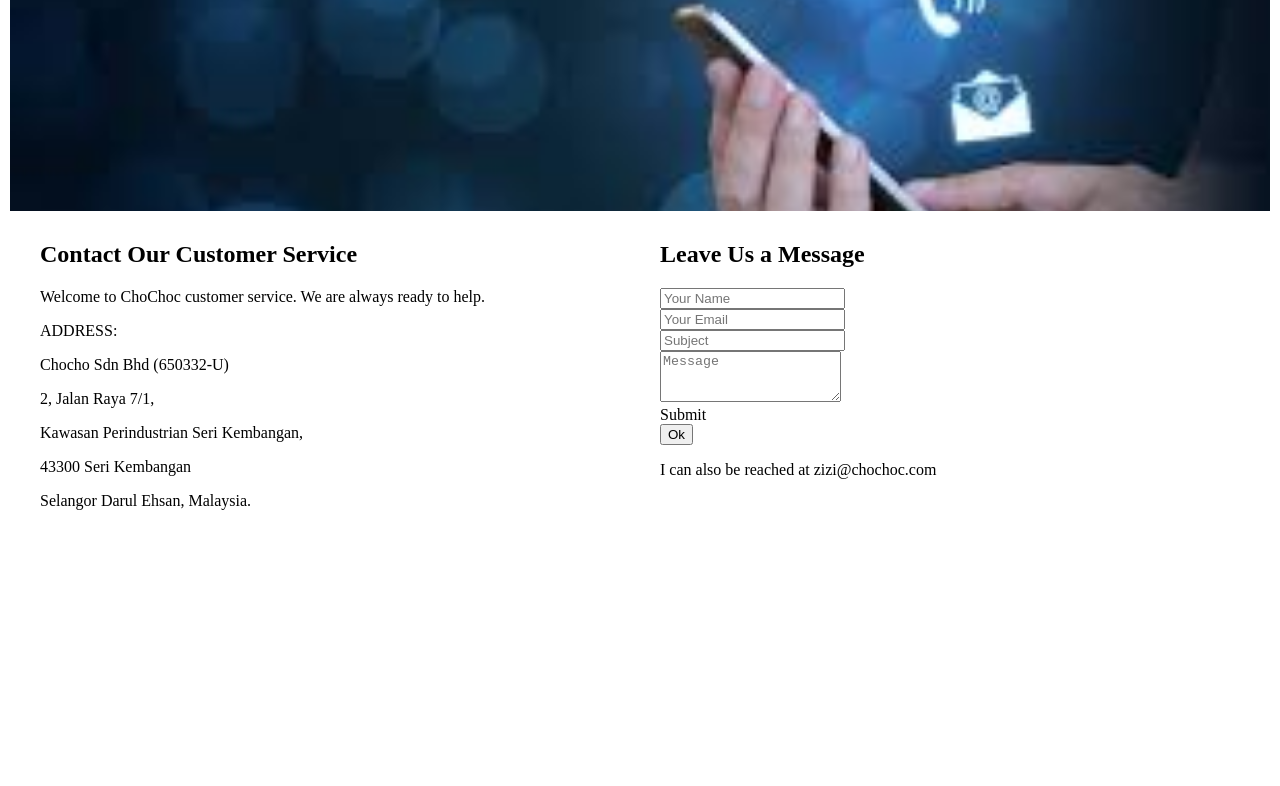
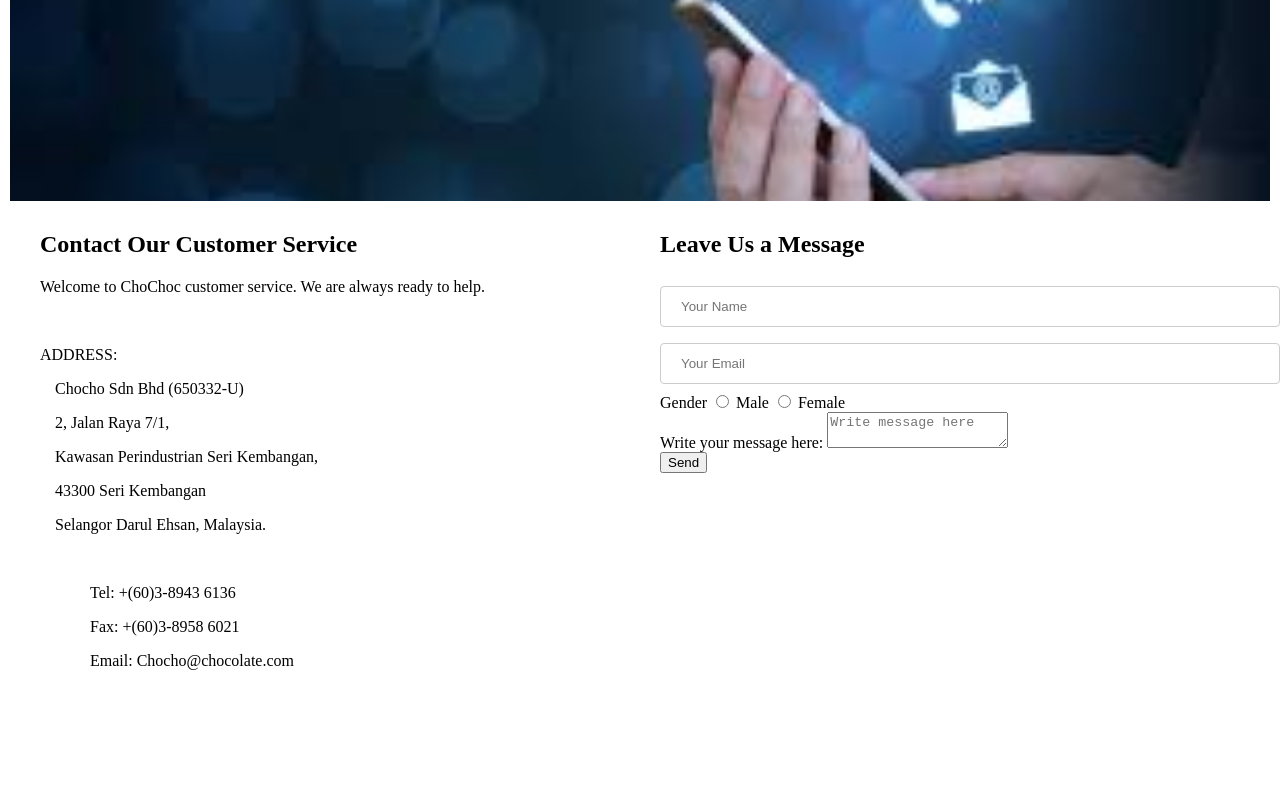
Before and after one commit to SNHazi/Final_Project, a plain HTML site: page contact.html in a window 1280 px wide. Shown: the part 309-1095 px from the top of the page. Before the commit the page ends 835 px from the top, so only its background shows below. Drawn offline with Linux system fonts and the light colour scheme.

Commit message:
forms added

```diff
--- a/contact.html
+++ b/contact.html
@@ -11,7 +11,7 @@
   <body>
 
     <header class="header_contact">
-        <div>
+        <div class="cntact flex">
             <h2>Contact</h2>
         </div>
     </header>
@@ -24,55 +24,53 @@
                     <p>Welcome to ChoChoc customer service. We are always ready to help.</p>
                 </div>
 
-                <div>
+                <div class="address">
                     <p>ADDRESS:</p>
                 </div>
 
-                <div>
+                <div class="detail_address">
                     <p>Chocho Sdn Bhd (650332-U)</p>
                     <p>2, Jalan Raya 7/1,</p>
                     <p>Kawasan Perindustrian Seri Kembangan,</p>
                     <p>43300 Seri Kembangan</p>
                     <p>Selangor Darul Ehsan, Malaysia.</p>
                 </div>
-            </div>
-            <div id="Q-form" class="row Q-margin40">
-                <h2>Leave Us a Message</h2>
-                <div class="col-md-4 col-md-offset-2">
-                <form role="form">
-                    <div class="form-group Q-animate Q-sequence-slow">
-                    <input id="Q-form-name" type="text" class="form-control" placeholder="Your Name" data-toggle="popover" data-placement="left" data-content="Missing" data-trigger="manual">
-                    <input id="Q-form-website" type="text" class="form-control required" data-trigger="manual" style="display: none;">
-                    </div>
-                    <div class="form-group Q-animate Q-sequence-slow">
-                    <input id="Q-form-email" type="email" class="form-control" placeholder="Your Email" data-toggle="popover" data-placement="left" data-content="Missing" data-trigger="manual">
-                    </div>
-                    <div class="form-group Q-animate Q-sequence-slow">
-                    <input id="Q-form-subject" type="text" class="form-control" placeholder="Subject" data-toggle="popover" data-placement="left" data-content="Missing" data-trigger="manual">
-                    </div>
-                </form>
-                </div>
-                <div class="col-md-4">
-                <form role="form">
-                    <div class="form-group Q-animate Q-sequence-slow">
-                    <textarea id="Q-form-message" class="form-control Q-message" placeholder="Message" rows="3" data-toggle="popover" data-placement="right" data-content="Missing" data-trigger="manual"></textarea>
-                    </div>
-                    <div id="Q-form-send" class="btn btn-default center-block Q-submit Q-animate-slow Q-sequence-slow">Submit</div>
-                    <div class="modal fade bs-example-modal-sm" id="submit" tabindex="-1" role="dialog" aria-hidden="true" style="overflow: hidden; outline: none;">
-                    <div class="modal-dialog">
-                        <div class="modal-content">
-                        <div class="modal-body"></div>
-                        <div class="modal-footer">
-                            <button type="button" class="btn btn-default" data-dismiss="modal">Ok</button>
-                        </div>
-                        </div>
-                    </div>
-                    </div>
-                </form>
-                <p>I can also be reached at zizi@chochoc.com</p>
+
+                <div class="contact_info">
+                    <p> Tel: +(60)3-8943 6136 </p>
+                    <p> Fax: +(60)3-8958 6021</p>
+                    <p> Email: Chocho@chocolate.com</p>
+
                 </div>
             </div>
 
+            <form>
+
+                <h2>Leave Us a Message</h2>
+                <div id="label-yourName">
+                  <input name="firstname" id="firstname" type="text" placeholder="Your Name" />
+                </div>
+                <div id="label-yourEmail">
+                  <input name="youremail" id="youremail" type="text" placeholder="Your Email" />
+                </div>
+
+                <div id="label-gender">
+                  <label>Gender</label>
+                  <input name="gender" type="radio" value="male" /> Male
+                  <input name="gender" type="radio" value="female" /> Female
+                </div>
+
+                <div id="label-message">
+                  <label>Write your message here:</label>
+                  <textarea
+                    placeholder="Write message here"
+                    id="message"
+                    name="message"
+                    type="text"
+                  ></textarea>
+                </div>
+                <button type="submit" id="submit">Send</button>
+            </form>
         </div>
 
     </main>
--- a/css/main.css
+++ b/css/main.css
@@ -156,14 +156,60 @@ body{
     background-size: cover;
     margin: 10px;
     color: wheat;
+}
 
+.cntact{
+    height: 100%;
+    text-align: center;
+    justify-content: center;
+    align-items: center;
 }
 
 .main_contact{
     margin-left: 40px;
+    margin-bottom: 100px;
 }
 
 .grid_contact{
     display: grid;
     grid-template-columns: 1fr 1fr;
 }
+
+.box_main .address{
+    margin-top: 50px ;
+}
+
+.box_main .detail_address{
+    margin-left: 15px;
+}
+
+.box_main .contact_info{
+    margin-top: 50px;
+    margin-left: 50px;
+}
+
+/* form */
+input[type=text], select {
+    width: 100%;
+    padding: 12px 20px;
+    margin: 8px 0;
+    display: inline-block;
+    border: 1px solid #ccc;
+    border-radius: 4px;
+    box-sizing: border-box;
+  }
+
+  input[type=submit] {
+    width: 100%;
+    background-color: #4CAF50;
+    color: white;
+    padding: 14px 20px;
+    margin: 8px 0;
+    border: none;
+    border-radius: 4px;
+    cursor: pointer;
+  }
+
+  input[type=submit]:hover {
+    background-color: #45a049;
+  }
```
Also changed, not shown: javascript/main.js (+45 -0 lines).
